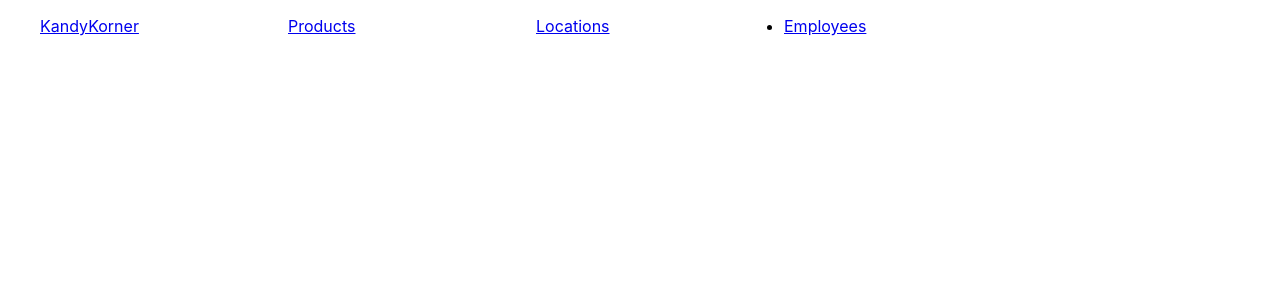
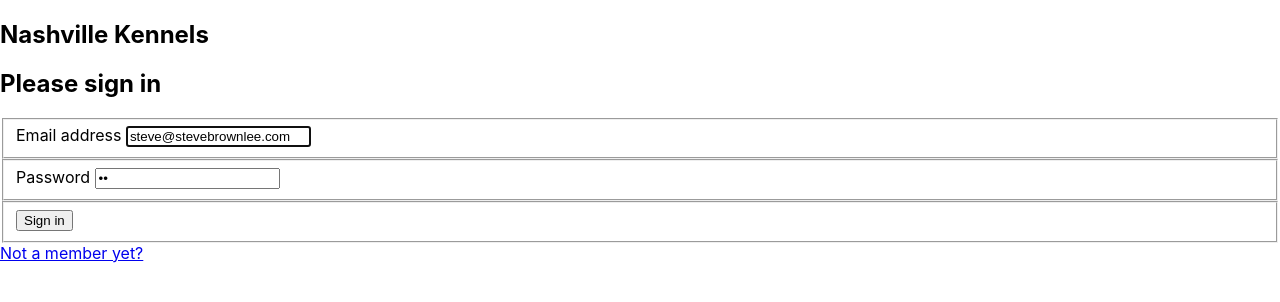
Before and after one commit to estherviolin/kandykorner, a React (Create React App) app: page /login in a window 1280 px wide. Shown: the top 302 px of the page. Built offline with nearby package versions, Linux system fonts and the light colour scheme.

Commit message:
login and register complete

```diff
--- a/src/components/ApplicationViews.js
+++ b/src/components/ApplicationViews.js
@@ -14,6 +14,11 @@ export const ApplicationViews = (props) => {
         <>
             <LocationProvider>
                 <Route exact path="/locations">
+                    <LocationList />
+                </Route>
+            </LocationProvider>
+            <LocationProvider>
+                <Route exact path="/">
                     <LocationList />
                 </Route>
             </LocationProvider>
--- a/src/components/KandyKorner.js
+++ b/src/components/KandyKorner.js
@@ -1,14 +1,28 @@
 import React from "react"
 import { NavBar } from "./nav/NavBar"
 import { ApplicationViews } from "./ApplicationViews"
-
+import { Route, Redirect } from "react-router-dom"
+import { Login } from "./auth/Login"
+import { Register } from "./auth/Register"
 
 
 export const KandyKorner = () => (
     <>
-        <NavBar />
-        <ApplicationViews />
 
+    <Route render={() => {
+        if (localStorage.getItem("kandy_customer")) {
+            return (
+                <>
+                <Route render={props => <NavBar {...props} />} />
+                <Route render={props => <ApplicationViews {...props} /> } />
+                </>
+            )
+        } else {
+            return <Redirect to="/login" />
+        }
+    }} />
+       <Route path="/login" render={props => <Login {...props} /> } />
+       <Route path="/register" render={props => <Register {...props} /> } />
 
     </>
 )
--- /dev/null
+++ b/src/components/auth/Login.js
@@ -0,0 +1,78 @@
+import React, { useRef } from "react"
+import { Link } from "react-router-dom";
+
+
+
+export const Login = props => {
+    const email = useRef()
+    const password = useRef()
+    const existDialog = useRef()
+    const passwordDialog = useRef()
+
+    const existingUserCheck = () => {
+        return fetch(`http://localhost:8088/customers?email=${email.current.value}`)
+            .then(_ => _.json())
+            .then(user => user.length ? user[0] : false)
+    }
+
+    const handleLogin = (e) => {
+        e.preventDefault()
+
+        existingUserCheck()
+            .then(exists => {
+                if (exists && exists.password === password.current.value) {
+                    localStorage.setItem("kandy_customer", exists.id)
+                    props.history.push("/")
+                } else if (exists && exists.password !== password.current.value) {
+                    passwordDialog.current.showModal()
+                } else if (!exists) {
+                    existDialog.current.showModal()
+                }
+            })
+    }
+
+    return (
+        <main className="container--login">
+            <dialog className="dialog dialog--auth" ref={existDialog}>
+                <div>User does not exist</div>
+                <button className="button--close" onClick={e => existDialog.current.close()}>Close</button>
+            </dialog>
+            <dialog className="dialog dialog--password" ref={passwordDialog}>
+                <div>Password does not match</div>
+                <button className="button--close" onClick={e => passwordDialog.current.close()}>Close</button>
+            </dialog>
+            <section>
+                <form className="form--login" onSubmit={handleLogin}>
+                    <h1>Nashville Kennels</h1>
+                    <h2>Please sign in</h2>
+                    <fieldset>
+                        <label htmlFor="inputEmail"> Email address </label>
+                        <input ref={email} type="email"
+                            id="email"
+                            defaultValue="steve@stevebrownlee.com"
+                            className="form-control"
+                            placeholder="Email address"
+                            required autoFocus />
+                    </fieldset>
+                    <fieldset>
+                        <label htmlFor="inputPassword"> Password </label>
+                        <input ref={password} type="password"
+                            id="password"
+                            defaultValue="me"
+                            className="form-control"
+                            placeholder="Password"
+                            required />
+                    </fieldset>
+                    <fieldset>
+                        <button type="submit">
+                            Sign in
+                        </button>
+                    </fieldset>
+                </form>
+            </section>
+            <section className="link--register">
+                <Link to="/register">Not a member yet?</Link>
+            </section>
+        </main>
+    )
+}
--- /dev/null
+++ b/src/components/auth/Register.js
@@ -0,0 +1,106 @@
+import React, { useRef } from "react"
+
+
+export const Register = (props) => {
+    const firstName = useRef()
+    const lastName = useRef()
+    const email = useRef()
+    const password = useRef()
+    const verifyPassword = useRef()
+    const passwordDialog = useRef()
+
+    const existingUserCheck = () => {
+        return fetch(`http://localhost:8088/customers?email=${email.current.value}`)
+            .then(_ => _.json())
+            .then(user => !!user.length)
+    }
+
+    const handleRegister = (e) => {
+        e.preventDefault()
+
+        if (password.current.value === verifyPassword.current.value) {
+            existingUserCheck()
+                .then(() => {
+                    fetch("http://localhost:8088/customers", {
+                        method: "POST",
+                        headers: {
+                            "Content-Type": "application/json"
+                        },
+                        body: JSON.stringify({
+                            email: email.current.value,
+                            password: password.current.value,
+                            name: `${firstName.current.value} ${lastName.current.value}`
+                        })
+                    })
+                        .then(_ => _.json())
+                        .then(createdUser => {
+                            if (createdUser.hasOwnProperty("id")) {
+                                localStorage.setItem("kennel_customer", createdUser.id)
+                                props.history.push("/")
+                            }
+                        })
+                })
+        } else {
+            passwordDialog.current.showModal()
+        }
+    }
+
+    return (
+        <main style={{ textAlign: "center" }}>
+
+            <dialog className="dialog dialog--password" ref={passwordDialog}>
+                <div>Passwords do not match</div>
+                <button className="button--close" onClick={e => passwordDialog.current.close()}>Close</button>
+            </dialog>
+
+            <form className="form--login" onSubmit={handleRegister}>
+                <h1 className="h3 mb-3 font-weight-normal">Please Register for NSS Kennels</h1>
+                <fieldset>
+                    <label htmlFor="firstName"> First Name </label>
+                    <input ref={firstName} type="text"
+                        name="firstName"
+                        className="form-control"
+                        placeholder="First name"
+                        required autoFocus />
+                </fieldset>
+                <fieldset>
+                    <label htmlFor="lastName"> Last Name </label>
+                    <input ref={lastName} type="text"
+                        name="lastName"
+                        className="form-control"
+                        placeholder="Last name"
+                        required />
+                </fieldset>
+                <fieldset>
+                    <label htmlFor="inputEmail"> Email address </label>
+                    <input ref={email} type="email"
+                        name="email"
+                        className="form-control"
+                        placeholder="Email address"
+                        required />
+                </fieldset>
+                <fieldset>
+                    <label htmlFor="inputPassword"> Password </label>
+                    <input ref={password} type="password"
+                        name="password"
+                        className="form-control"
+                        placeholder="Password"
+                        required />
+                </fieldset>
+                <fieldset>
+                    <label htmlFor="verifyPassword"> Verify Password </label>
+                    <input ref={verifyPassword} type="password"
+                        name="verifyPassword"
+                        className="form-control"
+                        placeholder="Verify password"
+                        required />
+                </fieldset>
+                <fieldset>
+                    <button type="submit">
+                        Sign in
+                    </button>
+                </fieldset>
+            </form>
+        </main>
+    )
+}
--- a/src/components/employee/EmployeeForm.js
+++ b/src/components/employee/EmployeeForm.js
@@ -27,7 +27,7 @@ export const EmployeeForm = (props) => {
         Get animal state and location state on initialization.
     */
     useEffect(() => {
-       getLocations()
+        getLocations()
     }, [])
 
     const constructNewEmployee = () => {
@@ -50,7 +50,7 @@ export const EmployeeForm = (props) => {
                 fulltime: JSON.parse(fulltime.current.value),
                 hourlyRate: hourlyRate.current.value
             })
-            .then(() => props.history.push("/employees"))
+                .then(() => props.history.push("/employees"))
         }
     }
 
@@ -79,22 +79,19 @@ export const EmployeeForm = (props) => {
             <fieldset>
                 <div className="form-group">
                     <label htmlFor="manager">Is this person a manager? </label>
-                    <label><input type="radio" name="manager" ref={manager} id="employeeManager" className="form-control" value="true"/>Yes</label>
-                    <label><input type="radio" name="manager" ref={manager} id="employeeManager" className="form-control" value="false"/>No</label>
+                    <input type="text" defaultValue="" name="manager" ref={manager} id="employeeManager" className="form-control" placeholder="true or false" />
                 </div>
             </fieldset>
             <fieldset>
                 <div className="form-group">
                     <label htmlFor="fulltime">Does this person work full time? </label>
-                    <input type="text" defaultValue="" name="fulltime" ref={fulltime} id="employeefulltime" className="form-control" placeholder="true or false"/>
-                    <label><input type="radio" name="fulltime" ref={fulltime} id="employeefulltime" className="form-control" value="true"/>Yes</label>
-                    <label><input type="radio" name="fulltime" ref={fulltime} id="employeefulltime" className="form-control" value="false"/>No</label>
+                    <input type="text" defaultValue="" name="fulltime" ref={fulltime} id="employeefulltime" className="form-control" placeholder="true or false" />
                 </div>
             </fieldset>
             <fieldset>
                 <div className="form-group">
                     <label htmlFor="hourlyRate">Hourly Rate: </label>
-                    <input type="text" defaultValue="" name="hourlyRate" ref={hourlyRate} id="employeehourlyRate" className="form-control" placeholder="enter a number"/>
+                    <input type="text" defaultValue="" name="hourlyRate" ref={hourlyRate} id="employeehourlyRate" className="form-control" placeholder="enter a number" />
                 </div>
             </fieldset>
             <button type="submit"
@@ -109,17 +106,3 @@ export const EmployeeForm = (props) => {
         </form>
     )
 }
-
-
-{/* <fieldset>
-<div className="form-group">
-    <label htmlFor="manager">Is this person a manager? </label>
-    <input type="text" defaultValue="" name="manager" ref={manager} id="employeeManager" className="form-control" placeholder="true or false"/>
-</div>
-</fieldset> */}
-{/* <fieldset>
-<div className="form-group">
-    <label htmlFor="fulltime">Does this person work full time? </label>
-    <input type="text" defaultValue="" name="fulltime" ref={fulltime} id="employeefulltime" className="form-control" placeholder="true or false"/>
-</div>
-</fieldset> */}
```
